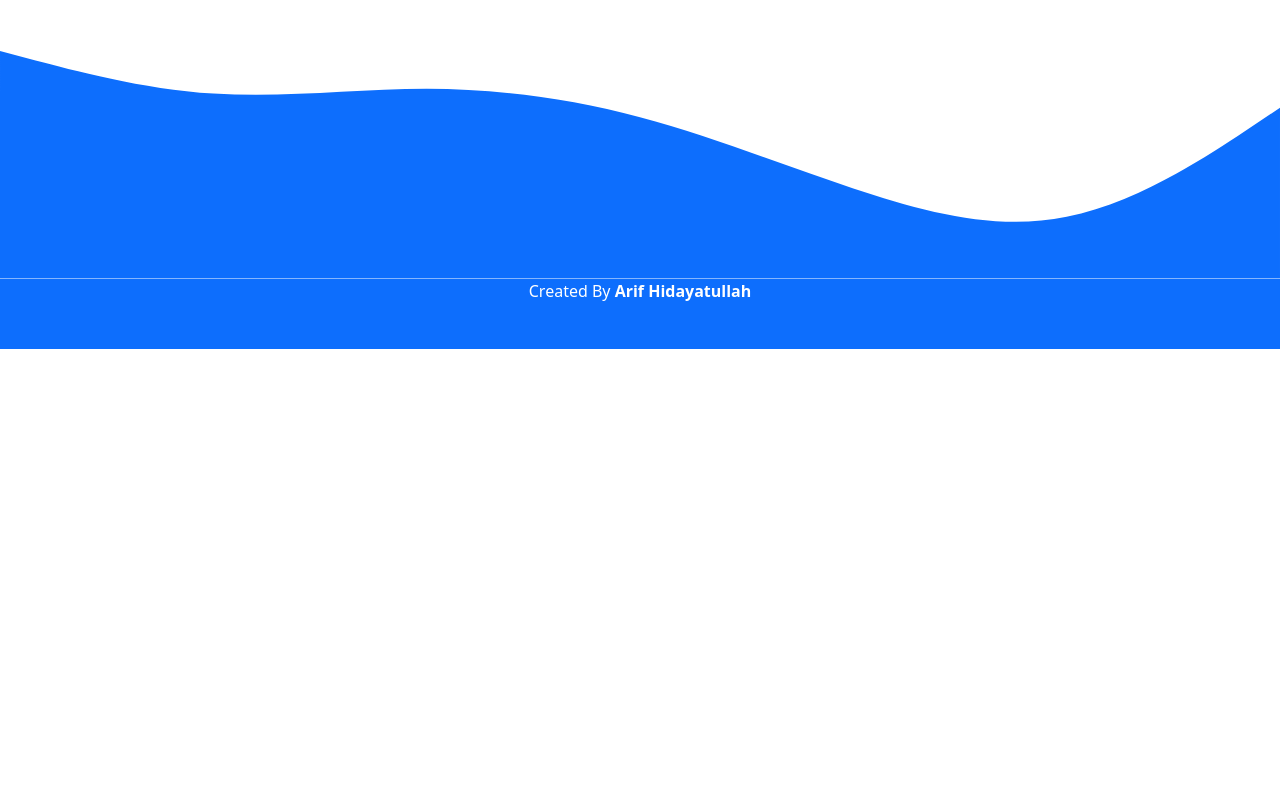
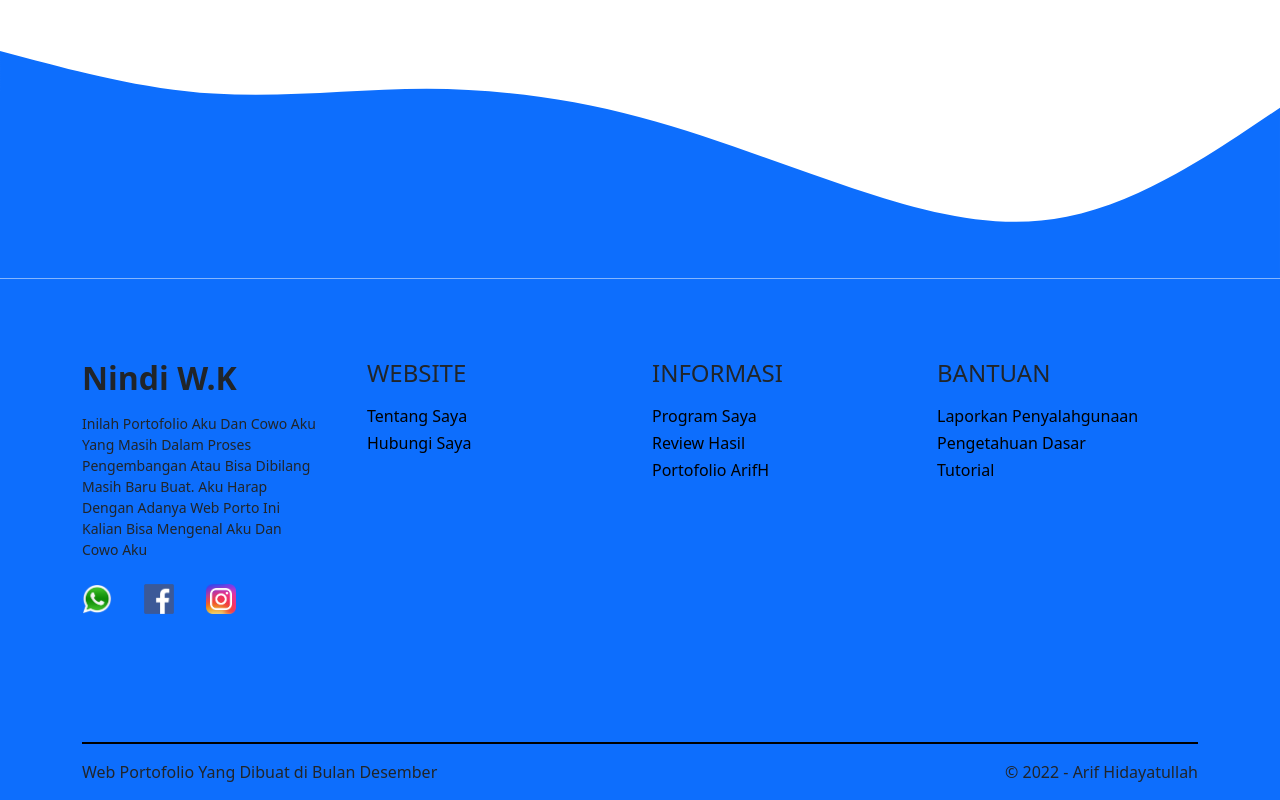
Before and after one commit to Ariph-off/portofolio, a plain HTML site: page index2.html in a window 1280 px wide. Shown: the part 1605-2405 px from the top of the page. Before the commit the page ends 1954 px from the top, so only its background shows below. Drawn offline with nearby package versions, Linux system fonts and the light colour scheme.

Commit message:
update file

```diff
--- a/index2.html
+++ b/index2.html
@@ -164,9 +164,65 @@
         d="M0,64L40,74.7C80,85,160,107,240,112C320,117,400,107,480,106.7C560,107,640,117,720,138.7C800,160,880,192,960,218.7C1040,245,1120,267,1200,250.7C1280,235,1360,181,1400,154.7L1440,128L1440,320L1400,320C1360,320,1280,320,1200,320C1120,320,1040,320,960,320C880,320,800,320,720,320C640,320,560,320,480,320C400,320,320,320,240,320C160,320,80,320,40,320L0,320Z"
       ></path>
     </svg>
-    <footer class="bg-primary text-white text-center" style="padding-bottom: 30px;">
-      <p>Created By <b>Arif Hidayatullah</b></p>
-    </footer>
+    <div class="footer bg-primary">
+      <footer>
+        <div class="container">
+          <div class="row row-sub-footer">
+            <div class="col-12 col-md-6 col-lg-3">
+              <div class="wrapper-col-1 mb-5">
+                <h1>Nindi W.K</h1>
+                <p class="mb-4">
+                  Inilah Portofolio aku dan cowo aku yang masih dalam proses
+                  pengembangan atau bisa dibilang masih baru buat. Aku harap
+                  dengan adanya web Porto ini kalian bisa mengenal aku dan cowo
+                  aku
+                </p>
+                <div class="wrapper-icon d-flex">
+                  <a href="https://web.whatsapp.com"
+                    ><img src="img/wa.png" class="" alt="wa"
+                  /></a>
+                  <a href="https://www.facebook.com/arif.hidayatullah.589100"
+                    ><img src="img/fb.png" alt="fb"
+                  /></a>
+                  <a href="https://www.instagram.com/xynndxii_/?hl=id"
+                    ><img src="img/ig.png" alt="ig"
+                  /></a>
+                </div>
+              </div>
+            </div>
+            <div class="col-12 col-md-6 col-lg-3">
+              <div class="wrapper-col-2 mb-5">
+                <h1>WEBSITE</h1>
+                <a href="#carouselExampleDark">Tentang saya</a>
+                <a href="">Hubungi saya</a>
+              </div>
+            </div>
+            <div class="col-12 col-md-6 col-lg-3">
+              <div class="wrapper-col-3 mb-5">
+                <h1>INFORMASI</h1>
+                <a href="">Program saya</a>
+                <a href="">Review hasil</a>
+                <a href="index.html">Portofolio ArifH</a>
+              </div>
+            </div>
+            <div class="col-12 col-md-6 col-lg-3">
+              <div class="wrapper-col-4 mb-5">
+                <h1>BANTUAN</h1>
+                <a href="">Laporkan Penyalahgunaan</a>
+                <a href="">Pengetahuan dasar</a>
+                <a href="">Tutorial</a>
+              </div>
+            </div>
+          </div>
+          <div class="last-footer d-flex justify-content-between">
+            <div class="copyright">
+              Web Portofolio Yang Dibuat di Bulan Desember
+            </div>
+            <div class="harga-terjangkau">&copy; 2022 - Arif Hidayatullah</div>
+          </div>
+        </div>
+      </footer>
+    </div>
 </body>
 <script
     src="https://cdn.jsdelivr.net/npm/bootstrap@5.0.2/dist/js/bootstrap.bundle.min.js"
```
Also changed, not shown: index.html (+2 -2 lines).
